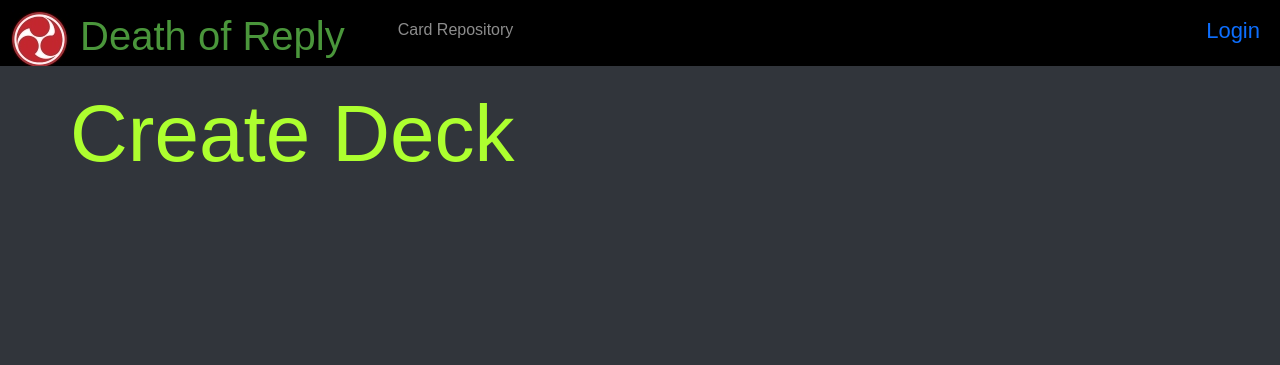
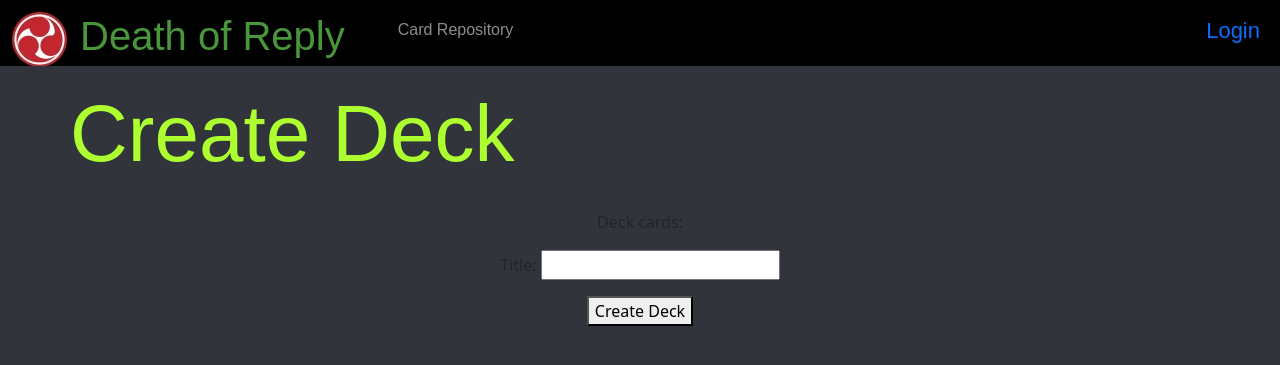
Before and after one commit to jilltorkelson/UNOSystemSpielcraft, a Django app: page /deck_create/ in a window 1280 px wide. Shown: the top 365 px of the page. Run offline with Django 5.2, Linux system fonts and the light colour scheme.

Commit message:
Renamed UserCardsForm to TradeRequestForm, added DeckForm, added some todos

```diff
--- a/cards/forms.py
+++ b/cards/forms.py
@@ -2,6 +2,13 @@
 from .models import UserCard, Card  # Add import for Card model
 
 
-class UserCardForm(forms.Form):
+class TradeRequestForm(forms.Form):
+    # TODO: Filter to only current users cards
     offered_cards = forms.ModelMultipleChoiceField(queryset=UserCard.objects.all(), widget=forms.CheckboxSelectMultiple)
     requested_cards = forms.ModelMultipleChoiceField(queryset=Card.objects.all(), widget=forms.CheckboxSelectMultiple)
+
+
+class DeckForm(forms.Form):
+    # TODO: Filter to only current users cards
+    deck_cards = forms.ModelMultipleChoiceField(queryset=UserCard.objects.all(), widget=forms.CheckboxSelectMultiple)
+    title = forms.CharField(widget=forms.TextInput)
--- a/cards/templates/cards/deck_create.html
+++ b/cards/templates/cards/deck_create.html
@@ -2,4 +2,9 @@
 
 {% block content %}
     <h1>Create Deck</h1>
+    <form method="post" action="{% url 'deck_create' %}">
+        {% csrf_token %}
+        {{ form.as_p }}
+        <button type="submit">Create Deck</button>
+    </form>
 {% endblock %}
--- a/cards/views.py
+++ b/cards/views.py
@@ -5,7 +5,7 @@
 from django.contrib.auth.mixins import LoginRequiredMixin
 from django.views.generic import ListView
 from .models import Card, UserCard, Decks, TradeRequest, OfferedCard, RequestedCard, DeckCards, TradeResponse
-from .forms import UserCardForm
+from .forms import TradeRequestForm, DeckForm
 from django.contrib import messages
 
 
@@ -68,7 +68,7 @@
 def trade_request_create_view(request):
     """View function to handle creation of a new trade request"""
     if request.method == 'POST':
-        form = UserCardForm(request.POST)
+        form = TradeRequestForm(request.POST)
         if form.is_valid():
             offered_cards = form.cleaned_data['offered_cards']
             requested_cards = form.cleaned_data['requested_cards']
@@ -81,7 +81,7 @@
                 RequestedCard.objects.create(trade_request_id=new_trade_request, card_id=card)
             return redirect('trade_request_list')
     else:
-        form = UserCardForm()
+        form = TradeRequestForm()
 
     return render(request, 'cards/trade_request_create.html', {'form': form})
 
@@ -89,15 +89,15 @@
 def deck_create_view(request):
     """View function to handle creation of a new deck"""
     if request.method == 'POST':
-        form = 1  # DeckForm(request.POST)
+        form = DeckForm(request.POST)
         if form.is_valid():
             deck_cards = form.cleaned_data['deck_cards']
-            new_deck = Decks.objects.create(player=request.user, title=form.cleaned_data['title'])
+            new_deck = Decks.objects.create(player=request.user, decks_title=form.cleaned_data['title'])
             for card in deck_cards:
-                DeckCards.objects.create(decks_id=new_deck.decks_id, user_card_id=card, deck_cards_quantity=1)
+                DeckCards.objects.create(decks_id=new_deck, user_card_id=card, deck_cards_quantity=1)
             return redirect('my_decks')
     else:
-        form = 1  # DeckForm()
+        form = DeckForm()
     return render(request, 'cards/deck_create.html', {'form': form})
 
 
@@ -127,6 +127,7 @@
             else:
                 UserCard.objects.create(player=trade_request.playerRequesting, card_id=requested_card.card_id,
                                         user_card_quantity=requested_card.requested_card_quantity)
+            # TODO: Remove Cards from accepting player
         TradeResponse.objects.create(trade_response_date=datetime.now(), trade_request_id=trade_request,
                                      playerResponding=request.user)
         TradeRequest.objects.filter(pk=pk).update(status='f')
```
